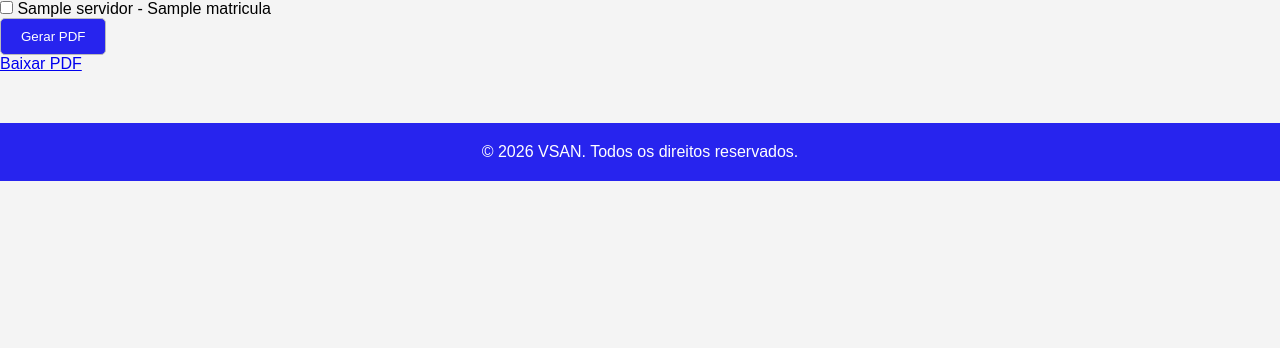
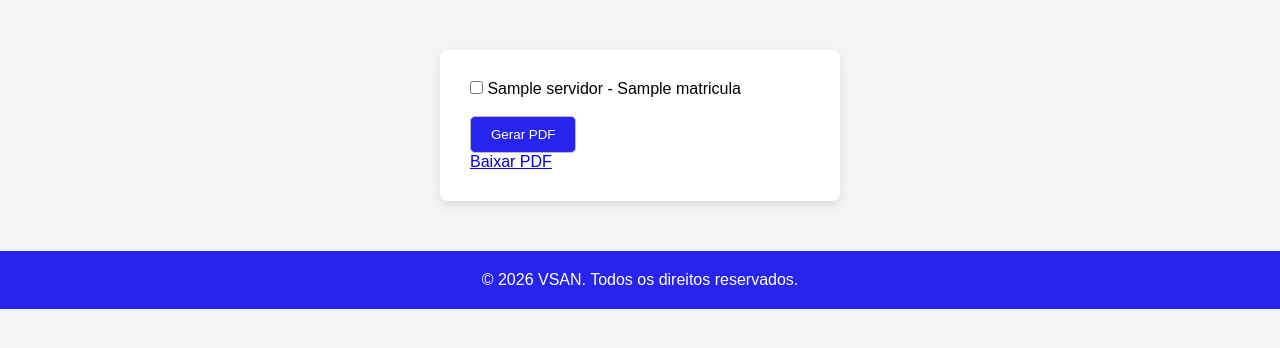
Before and after one commit to Jailsonsalima/vsan, a Django app: template servidores/templates/servidores/lista_servidores.html in a window 1280 px wide. Shown: the part 72-420 px from the top of the page. Run offline with Django 5.2, Linux system fonts and the light colour scheme; the template is opened without the code that fills it: most values are stand-ins (such as "Sample title", 1, 10 or a date in 2020); parts of the project's set-up code (start-up, migrations or seed data) failed here and were passed over.

Commit message:
Update lista_servidores.html

```diff
--- a/servidores/templates/servidores/lista_servidores.html
+++ b/servidores/templates/servidores/lista_servidores.html
@@ -2,12 +2,13 @@
 {% extends 'base.html' %}
 
 {% block content %}
+<div class="container">
 <form method="post" action="{% url 'gerar_pdf_servidores' %}" class="form-group">
     {% csrf_token %}
     {% for servidor in servidores %}
         <div>
             <input type="checkbox" name="servidores" value="{{ servidor.id }}">
-            {{ servidor.nome }} - {{ servidor.matricula }}
+            {{ servidor.nome }} - {{ servidor.matricula }}<br><br>
         </div>
     {% endfor %}
     <button type="submit" class="btn-secondary">Gerar PDF</button>
@@ -16,4 +17,5 @@
 {% if pdf_url %}
     <a href="{{ pdf_url }}" target="_blank">Baixar PDF</a>
 {% endif %}
+</div>
 {% endblock %}
```
